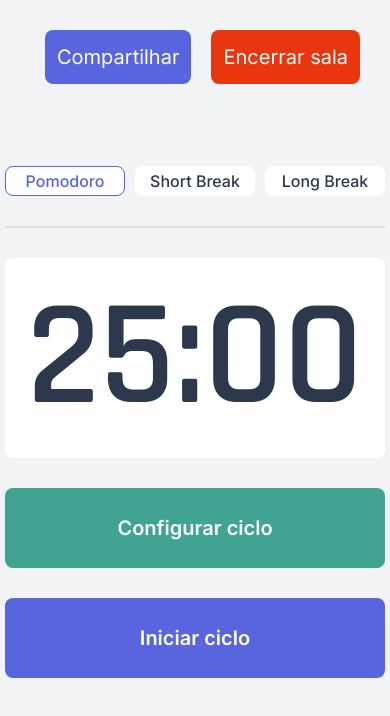
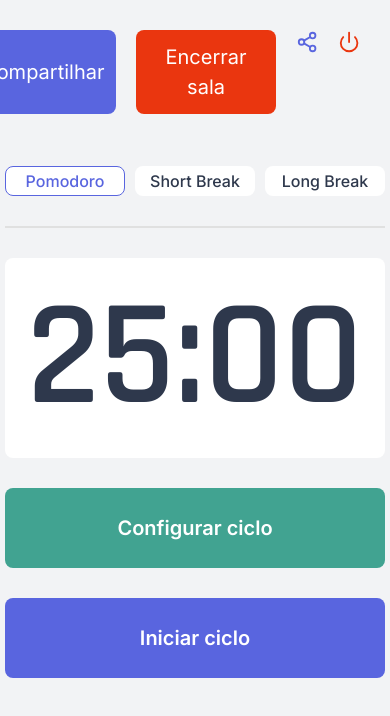
Before and after one commit to Ed-Games/anydoro, a Next.js app: page /rooms/1 in a window 390 px wide. Shown: the top 716 px of the page. Built offline with nearby package versions, Linux system fonts and the light colour scheme; no server answers; the database is empty; sample sign-in values are in the browser's storage.

Commit message:
update: added icons that replace the buttons on mobile

```diff
--- a/src/components/Header/index.tsx
+++ b/src/components/Header/index.tsx
@@ -2,6 +2,7 @@ import { NextPage } from "next";
 import { useRouter } from "next/router";
 import { useState } from "react";
 import { createPortal } from "react-dom";
+import { FiPower, FiShare2 } from "react-icons/fi";
 import { toast } from "react-toastify";
 import { CloseRoom } from "../CloseRoom";
 import styles from "./styles.module.scss";
@@ -22,6 +23,9 @@ const Header: NextPage = () => {
       <button onClick={() => setIsCloseModalVisible(true)}>
         Encerrar sala
       </button>
+
+      <FiShare2 size={24} color="var(--purple)" onClick={copyRoomCodeToClipBoard} />
+      <FiPower size={24} color="var(--red)" onClick={() => setIsCloseModalVisible(true)} />
       { isCloseModalVisible && createPortal(
         <CloseRoom
           isVisible={isCloseModalVisible}
```
